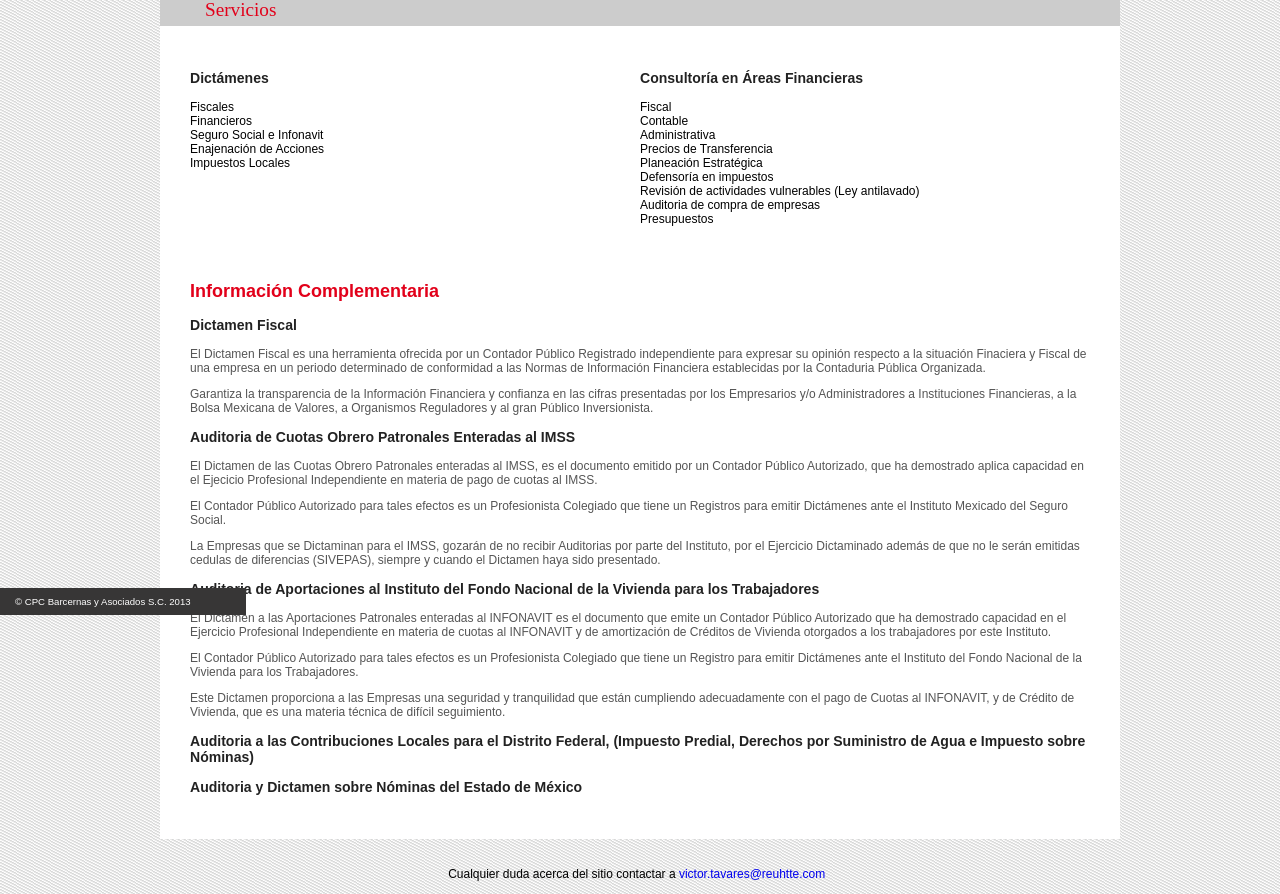
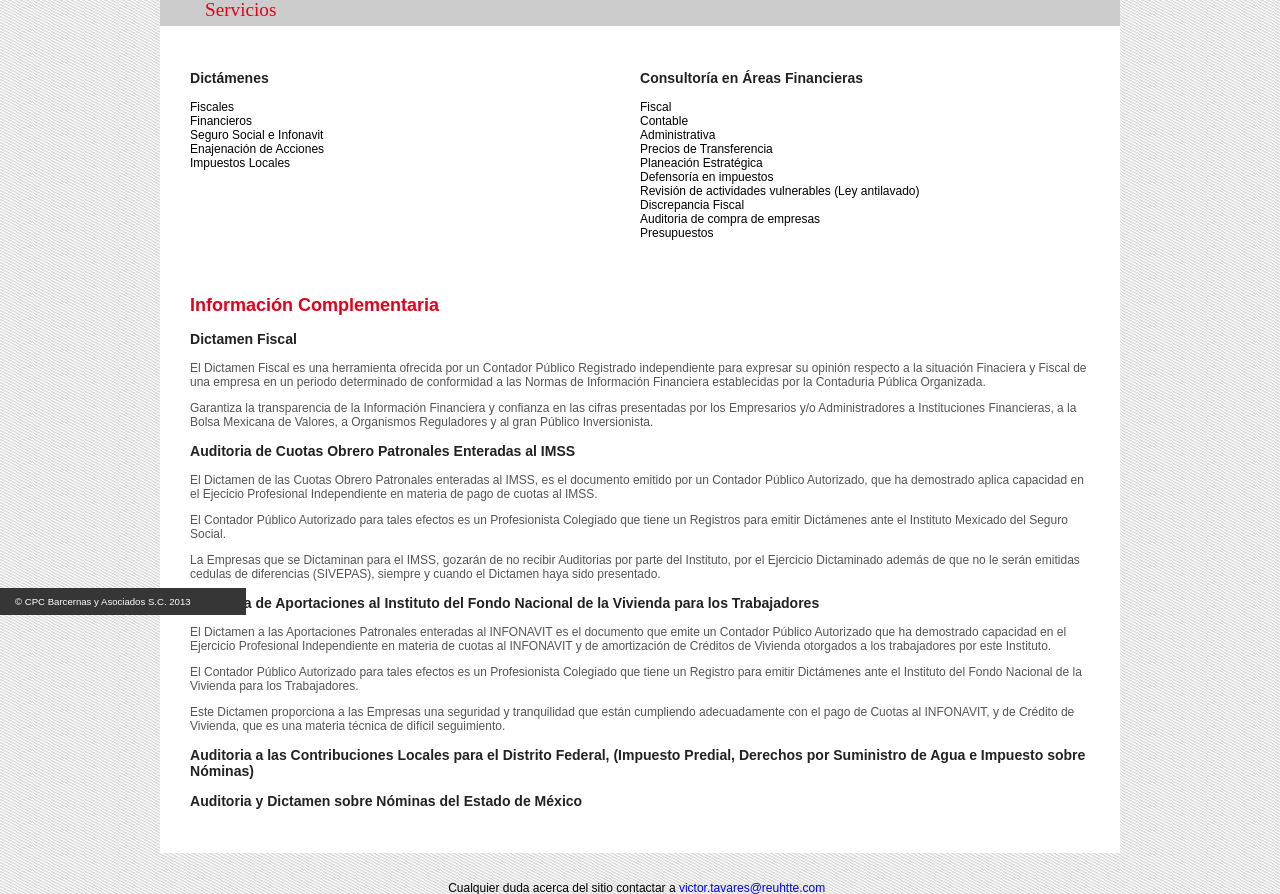
Before and after one commit to reuhtte/apce, a PHP site: page /servicios.php in a window 1280 px wide. Shown: the part 185-1079 px from the top of the page. Run offline with PHP 8.4, Linux system fonts and the light colour scheme; some libraries are stand-ins or nearby versions; some web fonts are replaced.

Commit message:
- se agrega nuevo servicio

```diff
--- a/htdocs/templates/_html_servicios.php
+++ b/htdocs/templates/_html_servicios.php
@@ -34,6 +34,7 @@
                                     <li>Planeación Estratégica</li>
                                     <li>Defensoría en impuestos</li>
                                     <li>Revisión de actividades vulnerables (Ley antilavado)</li>
+                                    <li>Discrepancia Fiscal</li>
                                     <li>Auditoria de compra de empresas</li>
                                     <li>Presupuestos</li>
                                 </ul>
```
